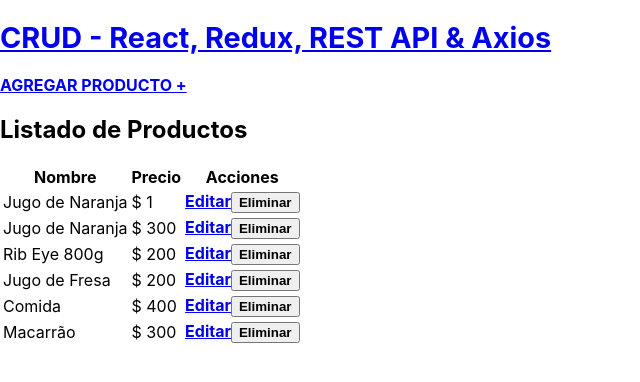
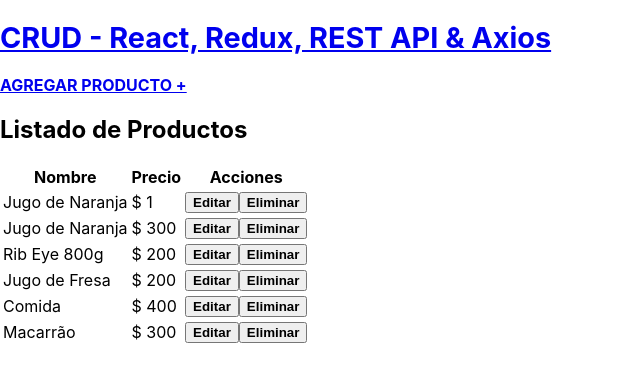
Before and after one commit to marshalmori/crudredux, a React (Create React App) app: page / in a window 1280 px wide. Shown: the top 382 px of the page, without its empty margins (0-640 px from the left). Built offline with nearby package versions, Linux system fonts and the light colour scheme; data requests are answered from the project's data file; the HTML template or start-up script is replaced by a standard one.

Commit message:
Criar função para redirecionar o usuário para a edição de um produto ao clicar no botão Editar

```diff
--- a/src/components/Producto.js
+++ b/src/components/Producto.js
@@ -1,4 +1,5 @@
 import { Link } from "react-router-dom";
+import { useNavigate } from "react-router-dom";
 import Swal from "sweetalert2";
 
 // Redux
@@ -7,6 +8,8 @@ import { borrarProductoAction } from "../actions/productoActions";
 
 const Producto = ({ producto }) => {
   const { nombre, precio, id } = producto;
+
+  const navigate = useNavigate();
 
   const dispatch = useDispatch();
 
@@ -31,6 +34,11 @@ const Producto = ({ producto }) => {
     });
   };
 
+  // función que redirige de forma programada
+  const redireccionarEdiccion = (producto) => {
+    navigate(`/productos/editar/${producto.id}`);
+  };
+
   return (
     <tr>
       <td>{nombre}</td>
@@ -38,9 +46,13 @@ const Producto = ({ producto }) => {
         <span className="font-weight-bold">$ {precio}</span>
       </td>
       <td className="acciones">
-        <Link to={`/productos/editar/${id}`} className="btn btn-primary mr-2">
+        <button
+          type="button"
+          className="btn btn-primary mr-2"
+          onClick={() => redireccionarEdiccion(producto)}
+        >
           Editar
-        </Link>
+        </button>
         <button
           type="button"
           className="btn btn-danger"
```
